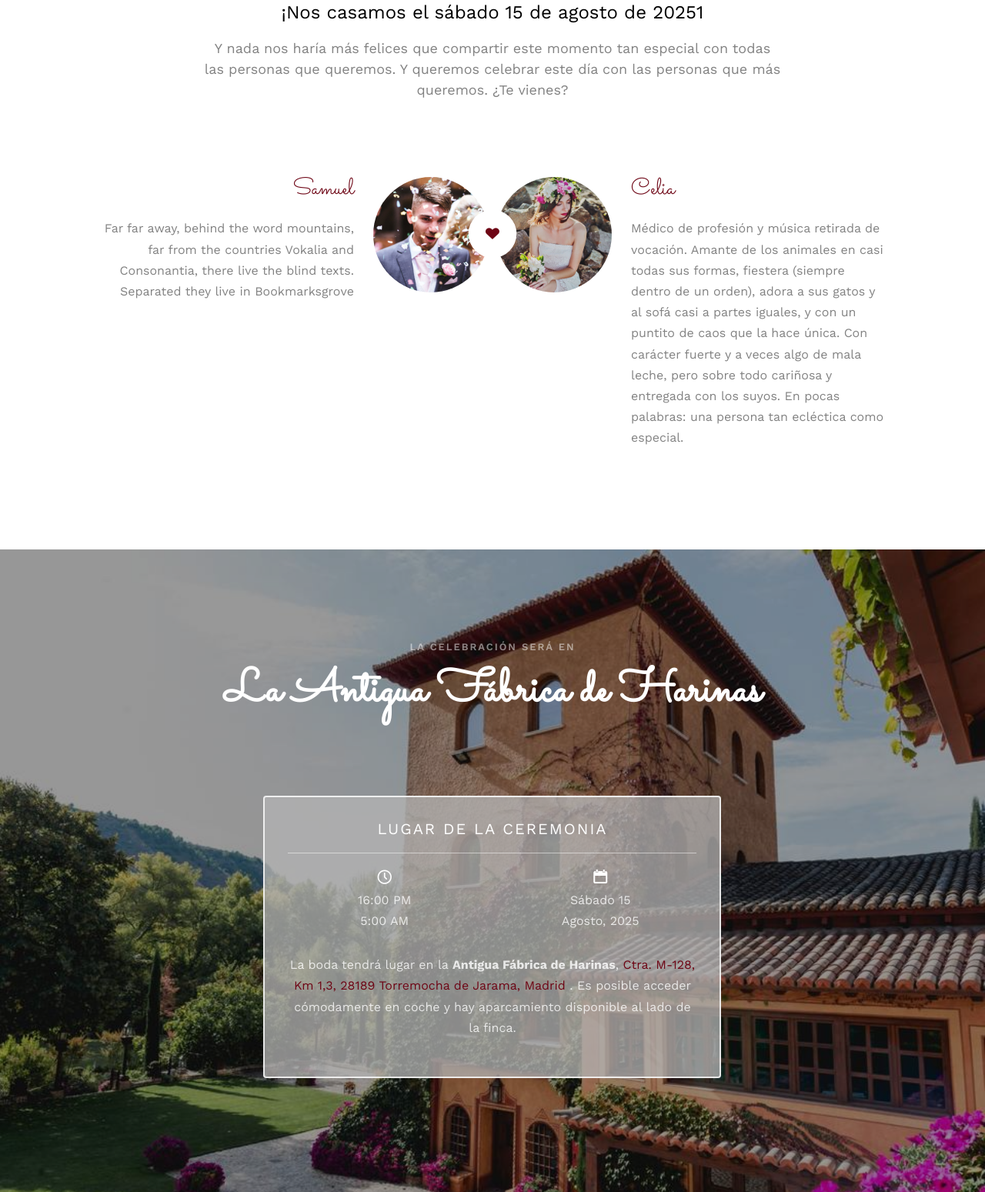
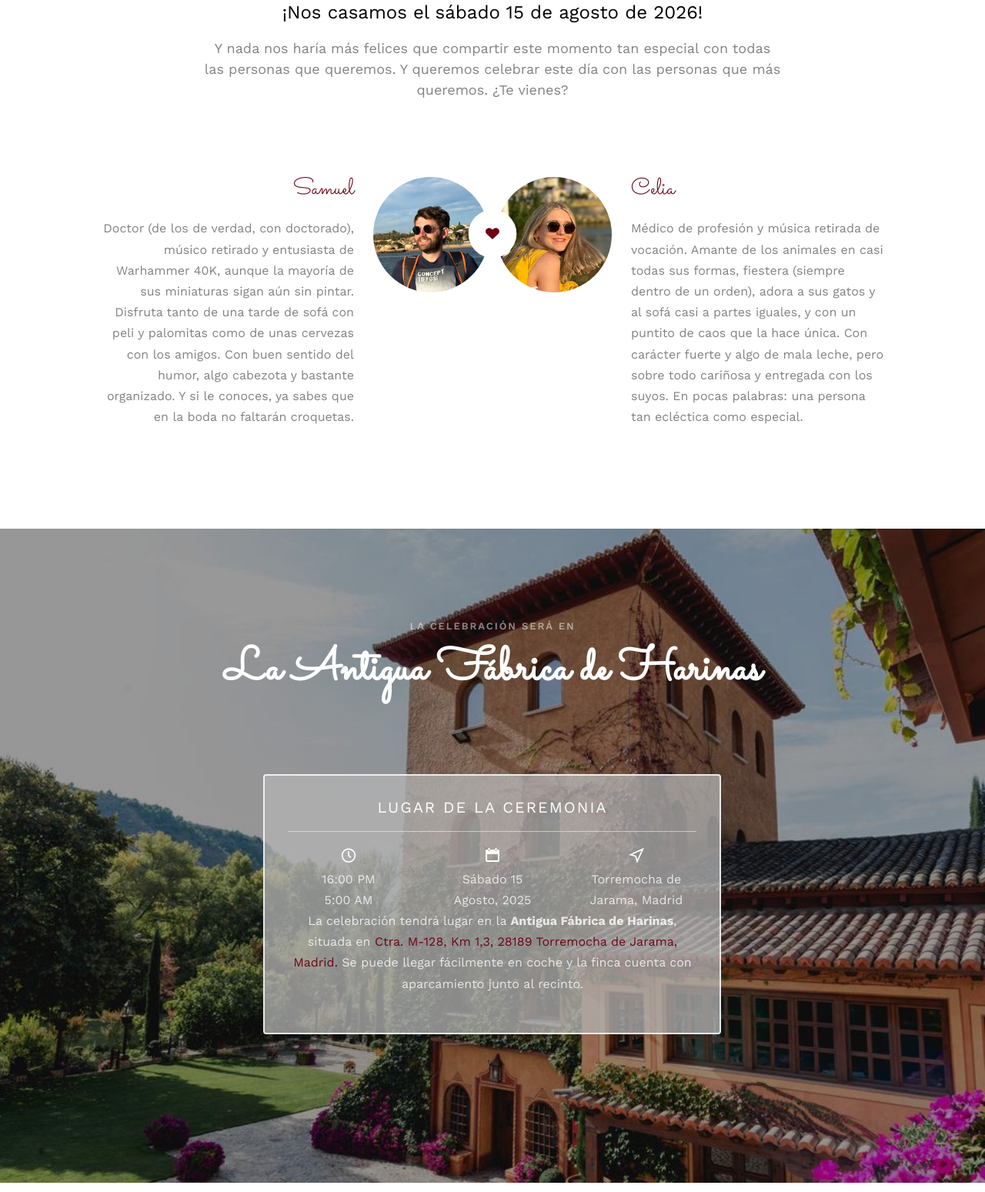
Before and after one commit to reysam93/invitacion_boda, a plain HTML site: page index.html in a window 1280 px wide. Shown: the part 1210-2759 px from the top of the page at 77% size. Drawn offline with nearby package versions, Linux system fonts and the light colour scheme; files whose address does not match are found by name.

Commit message:
adding groom and bride descriptions

```diff
--- a/css/style.css
+++ b/css/style.css
@@ -1012,17 +1012,15 @@ form label {
 }
 
 .simply-countdown > .simply-section .simply-amount {
-  /*font-size: 30px;*/
-  font-size: clamp(22px, 6vw, 30px);
-  /* amounts */
+  font-size: 30px;
+  /* font-size: clamp(22px, 6vw, 30px); */
 }
 
 .simply-countdown > .simply-section .simply-word {
   color: rgba(255, 255, 255, 0.7);
   text-transform: uppercase;
-  /* font-size: 12px; */
-  font-size: clamp(8px, 6vw, 12px);
-  /* words */
+  font-size: 12px;
+  /* font-size: clamp(8px, 6vw, 12px); */
 }
 
 #fh5co-testimonial,
--- a/index.html
+++ b/index.html
@@ -129,7 +129,7 @@
 
 					<p> Después de 12 años juntos, de superar mil aventuras, de celebrar el amor en todas sus formas y de compartir la vida con nuestros dos gatitos, hemos decidido dar el gran paso… </p>
 
-					<h3> ¡Nos casamos el sábado 15 de agosto de 20251 </h3>
+					<h3> ¡Nos casamos el sábado 15 de agosto de 2026! </h3>
 
 					<p>
 						Y nada nos haría más felices que compartir este momento tan especial con todas las personas que queremos.
@@ -141,24 +141,29 @@
 			<div class="couple-wrap animate-box">
 				<div class="couple-half">
 					<div class="groom">
-						<img src="images_default/groom.jpg" alt="groom" class="img-responsive">
+						<img src="images/samuel.jpeg" alt="groom" class="img-responsive">
 					</div>
 					<div class="desc-groom">
 						<h3>Samuel</h3>
-						<p>Far far away, behind the word mountains, far from the countries Vokalia and Consonantia, there live the blind texts. Separated they live in Bookmarksgrove</p>
+						<p>
+							Doctor (de los de verdad, con doctorado), músico retirado y entusiasta de Warhammer 40K, aunque la mayoría de sus miniaturas sigan aún sin pintar.
+							Disfruta tanto de una tarde de sofá con peli y palomitas como de unas cervezas con los amigos.
+							Con buen sentido del humor, algo cabezota y bastante organizado.
+							Y si le conoces, ya sabes que en la boda no faltarán croquetas.
+						</p>
 					</div>
 				</div>
 				<p class="heart text-center"><i class="icon-heart2"></i></p>
 				<div class="couple-half">
 					<div class="bride">
-						<img src="images_default/bride.jpg" alt="groom" class="img-responsive">
+						<img src="images/celia.jpeg" alt="groom" class="img-responsive">
 					</div>
 					<div class="desc-bride">
 						<h3>Celia</h3>
 						<p>
 							Médico de profesión y música retirada de vocación.
 							Amante de los animales en casi todas sus formas, fiestera (siempre dentro de un orden), adora a sus gatos y al sofá casi a partes iguales, y con un puntito de caos que la hace única.
-							Con carácter fuerte y a veces algo de mala leche, pero sobre todo cariñosa y entregada con los suyos.
+							Con carácter fuerte y algo de mala leche, pero sobre todo cariñosa y entregada con los suyos.
 							En pocas palabras: una persona tan ecléctica como especial.
 						</p>
 					</div>
@@ -184,7 +189,8 @@
 							<div class="col-md-10 col-md-offset-1 text-center">
 								<div class="event-wrap animate-box">
 									<h3>Lugar de la ceremonia</h3>
-									<div class="row">
+									<!-- Sin incluir la dirección  -->
+									<!-- <div class="row">
 										<div class="event-col text-center">
 											<i class="icon-clock"></i>
 											<span>16:00 PM</span>
@@ -193,10 +199,10 @@
 										<div class="event-col text-center">
 											<i class="icon-calendar"></i>
 											<span>Sábado 15</span>
-											<span>Agosto, 2025</span>
+											<span>Agosto, 2026</span>
 										</div>
-									</div>
-									<!-- Incluyendo la dirección
+									</div> -->
+									<!-- Incluyendo la dirección  -->
 									<div class="row">
 										<div class="col-md-4">
 											<i class="icon-clock"></i>
@@ -209,20 +215,20 @@
 											<span>Agosto, 2025</span>
 										</div>
 										<div class="col-md-4">
-											<i class="icon-location"></i>
+											<a href="https://www.google.com/maps/place/Antigua+F%C3%A1brica+de+Harinas/@40.8418307,-3.4760695,17z/data=!3m1!4b1!4m6!3m5!1s0xd43c13c6627b697:0xc4e967e61bfe66b0!8m2!3d40.8418307!4d-3.4734892!16s%2Fg%2F11xy19zcc?entry=ttu" target="_blank">
+												<i class="icon-location"></i>
+											</a>
 											<span>
-												<a href="https://www.google.com/maps/place/Antigua+F%C3%A1brica+de+Harinas/@40.8418307,-3.4760695,17z/data=!3m1!4b1!4m6!3m5!1s0xd43c13c6627b697:0xc4e967e61bfe66b0!8m2!3d40.8418307!4d-3.4734892!16s%2Fg%2F11xy19zcc?entry=ttu" target="_blank">
-													Ctra. M-128, Km 1,3, 28189 Torremocha de Jarama, Madrid
-												</a>
+												Torremocha de Jarama, Madrid
 											</span>
 										</div>
-									</div> -->
+									</div>
 									<p>
-										La boda tendrá lugar en la <strong>Antigua Fábrica de Harinas</strong>,
-										<a href="https://www.google.com/maps/place/Antigua+F%C3%A1brica+de+Harinas/@40.8418307,-3.4760695,17z/data=!3m1!4b1!4m6!3m5!1s0xd43c13c6627b697:0xc4e967e61bfe66b0!8m2!3d40.8418307!4d-3.4734892!16s%2Fg%2F11xy19zcc?entry=ttu&g_ep=EgoyMDI1MDgyNS4wIKXMDSoASAFQAw%3D%3D" target="_blank">
-											Ctra. M-128, Km 1,3, 28189 Torremocha de Jarama, Madrid
-										</a>.
-										Es posible acceder cómodamente en coche y hay aparcamiento disponible al lado de la finca.
+										La celebración tendrá lugar en la <strong>Antigua Fábrica de Harinas</strong>,
+										situada en <a href="https://www.google.com/maps/place/Antigua+F%C3%A1brica+de+Harinas/@40.8418307,-3.4760695,17z/data=!3m1!4b1!4m6!3m5!1s0xd43c13c6627b697:0xc4e967e61bfe66b0!8m2!3d40.8418307!4d-3.4734892!16s%2Fg%2F11xy19zcc?entry=ttu&g_ep=EgoyMDI1MDgyNS4wIKXMDSoASAFQAw%3D%3D" target="_blank">
+											Ctra. M-128, Km 1,3, 28189 Torremocha de Jarama, Madrid.
+										</a>
+										Se puede llegar fácilmente en coche y la finca cuenta con aparcamiento junto al recinto.
 									</p>
 								</div>
 							</div>
```
Also changed, not shown: images/celia.jpeg (added), images/samuel.jpeg (added).
